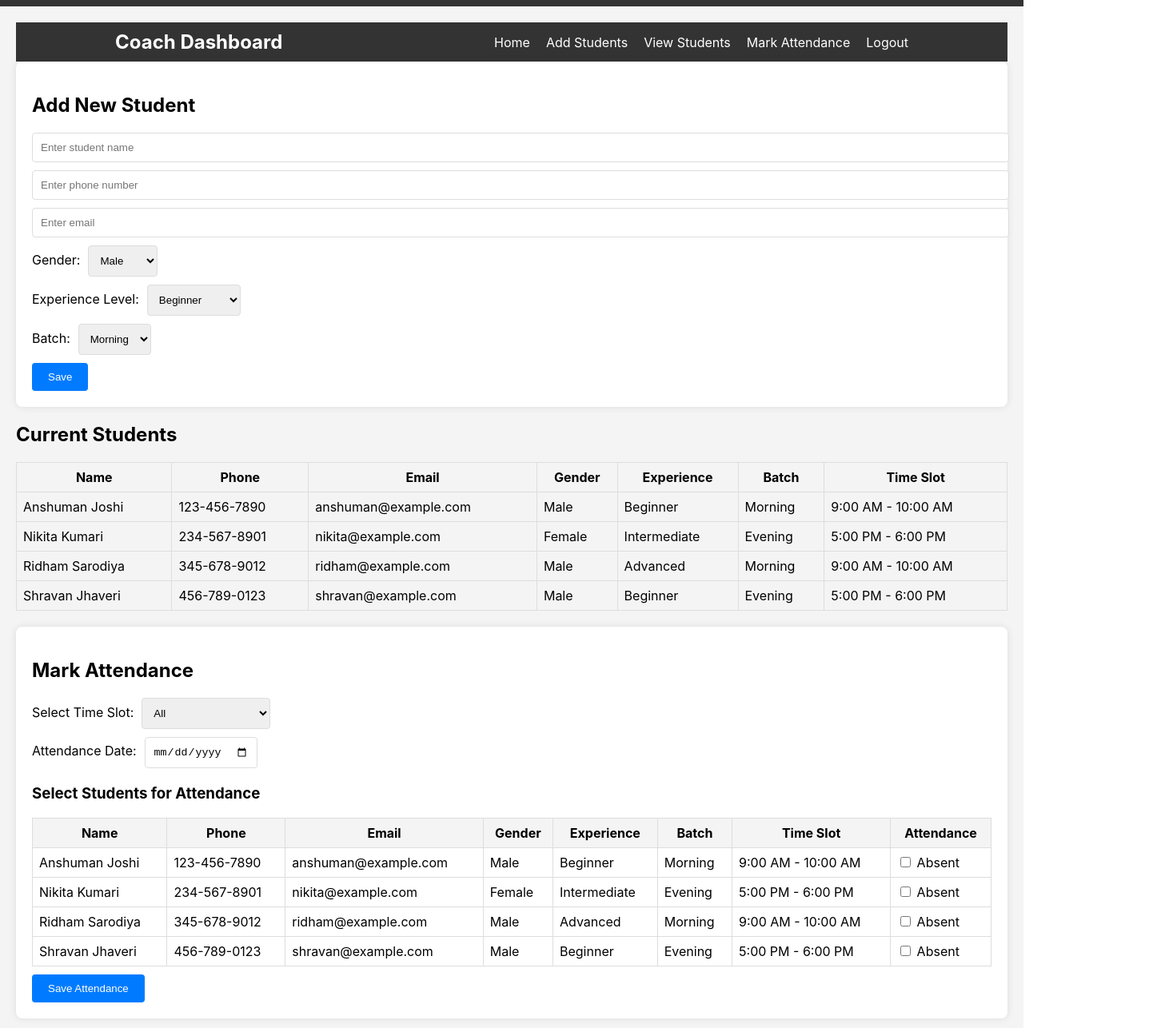
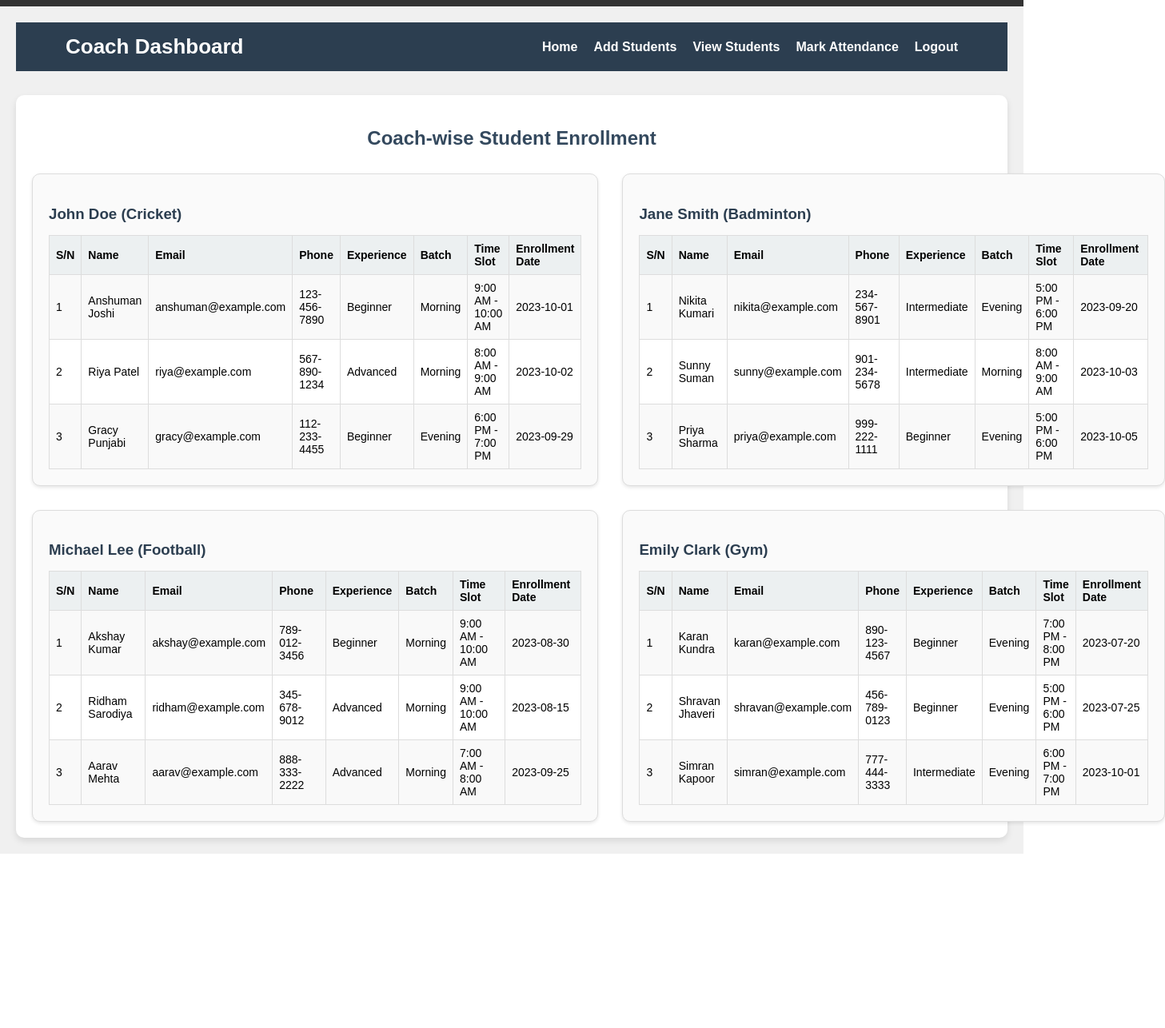
Before and after one commit to Nikita925/fsd-mini-project, a React (Create React App) app: page /coach-login-home in a window 1280 px wide. Shown: the part 49-1335 px from the top of the page at 80% size, 1457 px wide, since content can reach past the window. After the commit the page ends 1117 px from the top, so only its background shows below. Built offline with nearby package versions, Linux system fonts and the light colour scheme.

Commit message:
Update coachloginhome.js

```diff
--- a/src/coachloginhome.js
+++ b/src/coachloginhome.js
@@ -2,233 +2,100 @@ import React, { useState } from 'react';
 import { Link } from 'react-router-dom';
 
 function CoachLoginHome() {
-    // Sample data for students
+    // Expanded student data
     const [students, setStudents] = useState([
-        { name: 'Anshuman Joshi', phone: '123-456-7890', email: 'anshuman@example.com', gender: 'Male', experience: 'Beginner', batch: 'Morning', timeSlot: '9:00 AM - 10:00 AM' },
-        { name: 'Nikita Kumari', phone: '234-567-8901', email: 'nikita@example.com', gender: 'Female', experience: 'Intermediate', batch: 'Evening', timeSlot: '5:00 PM - 6:00 PM' },
-        { name: 'Ridham Sarodiya', phone: '345-678-9012', email: 'ridham@example.com', gender: 'Male', experience: 'Advanced', batch: 'Morning', timeSlot: '9:00 AM - 10:00 AM' },
-        { name: 'Shravan Jhaveri', phone: '456-789-0123', email: 'shravan@example.com', gender: 'Male', experience: 'Beginner', batch: 'Evening', timeSlot: '5:00 PM - 6:00 PM' },
+        { name: 'Anshuman Joshi', phone: '123-456-7890', email: 'anshuman@example.com', gender: 'Male', experience: 'Beginner', batch: 'Morning', timeSlot: '9:00 AM - 10:00 AM', coach: 'John Doe', enrollmentDate: '2023-10-01' },
+        { name: 'Nikita Kumari', phone: '234-567-8901', email: 'nikita@example.com', gender: 'Female', experience: 'Intermediate', batch: 'Evening', timeSlot: '5:00 PM - 6:00 PM', coach: 'Jane Smith', enrollmentDate: '2023-09-20' },
+        { name: 'Riya Patel', phone: '567-890-1234', email: 'riya@example.com', gender: 'Female', experience: 'Advanced', batch: 'Morning', timeSlot: '8:00 AM - 9:00 AM', coach: 'John Doe', enrollmentDate: '2023-10-02' },
+        { name: 'Sunny Suman', phone: '901-234-5678', email: 'sunny@example.com', gender: 'Male', experience: 'Intermediate', batch: 'Morning', timeSlot: '8:00 AM - 9:00 AM', coach: 'Jane Smith', enrollmentDate: '2023-10-03' },
+        { name: 'Akshay Kumar', phone: '789-012-3456', email: 'akshay@example.com', gender: 'Male', experience: 'Beginner', batch: 'Morning', timeSlot: '9:00 AM - 10:00 AM', coach: 'Michael Lee', enrollmentDate: '2023-08-30' },
+        { name: 'Karan Kundra', phone: '890-123-4567', email: 'karan@example.com', gender: 'Male', experience: 'Beginner', batch: 'Evening', timeSlot: '7:00 PM - 8:00 PM', coach: 'Emily Clark', enrollmentDate: '2023-07-20' },
+        { name: 'Gracy Punjabi', phone: '112-233-4455', email: 'gracy@example.com', gender: 'Female', experience: 'Beginner', batch: 'Evening', timeSlot: '6:00 PM - 7:00 PM', coach: 'John Doe', enrollmentDate: '2023-09-29' },
+        { name: 'Ridham Sarodiya', phone: '345-678-9012', email: 'ridham@example.com', gender: 'Male', experience: 'Advanced', batch: 'Morning', timeSlot: '9:00 AM - 10:00 AM', coach: 'Michael Lee', enrollmentDate: '2023-08-15' },
+        { name: 'Shravan Jhaveri', phone: '456-789-0123', email: 'shravan@example.com', gender: 'Male', experience: 'Beginner', batch: 'Evening', timeSlot: '5:00 PM - 6:00 PM', coach: 'Emily Clark', enrollmentDate: '2023-07-25' },
+        { name: 'Priya Sharma', phone: '999-222-1111', email: 'priya@example.com', gender: 'Female', experience: 'Beginner', batch: 'Evening', timeSlot: '5:00 PM - 6:00 PM', coach: 'Jane Smith', enrollmentDate: '2023-10-05' },
+        { name: 'Aarav Mehta', phone: '888-333-2222', email: 'aarav@example.com', gender: 'Male', experience: 'Advanced', batch: 'Morning', timeSlot: '7:00 AM - 8:00 AM', coach: 'Michael Lee', enrollmentDate: '2023-09-25' },
+        { name: 'Simran Kapoor', phone: '777-444-3333', email: 'simran@example.com', gender: 'Female', experience: 'Intermediate', batch: 'Evening', timeSlot: '6:00 PM - 7:00 PM', coach: 'Emily Clark', enrollmentDate: '2023-10-01' },
     ]);
 
-    const [newStudent, setNewStudent] = useState({
-        name: '',
-        phone: '',
-        email: '',
-        gender: 'Male',
-        experience: 'Beginner',
-        batch: 'Morning',
-    });
-
-    const [attendance, setAttendance] = useState({});
-    const [attendanceDate, setAttendanceDate] = useState('');
-    const [selectedTimeSlot, setSelectedTimeSlot] = useState('');
-
-    const handleInputChange = (e) => {
-        const { name, value } = e.target;
-        setNewStudent({ ...newStudent, [name]: value });
+    const coachData = {
+        'John Doe': { sport: 'Cricket' },
+        'Jane Smith': { sport: 'Badminton' },
+        'Michael Lee': { sport: 'Football' },
+        'Emily Clark': { sport: 'Gym' }
     };
 
-    const handleAddStudent = () => {
-        if (newStudent.name.trim() !== '') {
-            setStudents([...students, { ...newStudent, timeSlot: '9:00 AM - 10:00 AM' }]); // Default time slot
-            setNewStudent({
-                name: '',
-                phone: '',
-                email: '',
-                gender: 'Male',
-                experience: 'Beginner',
-                batch: 'Morning',
-            });
-        }
+    const coaches = Object.keys(coachData);
+
+    // Filter students based on coach
+    const getStudentsByCoach = (coach) => {
+        return students.filter(student => student.coach === coach);
     };
 
-    const handleAttendanceToggle = (studentName) => {
-        setAttendance((prevAttendance) => ({
-            ...prevAttendance,
-            [studentName]: prevAttendance[studentName] === 'Present' ? 'Absent' : 'Present',
-        }));
-    };
-
-    const handleSaveAttendance = () => {
-        console.log("Attendance saved for date:", attendanceDate, "for students:", attendance);
-    };
-
-    // Filter students based on selected time slot
-    const filteredStudents = selectedTimeSlot
-        ? students.filter(student => student.timeSlot === selectedTimeSlot)
-        : students;
-
     return (
-        <div style={{ padding: '20px', backgroundColor: '#f4f4f4', minHeight: '100vh' }}>
-            <header style={{ backgroundColor: '#333', color: '#fff', padding: '10px 0' }}>
-                <div style={{ width: '80%', margin: '0 auto', maxWidth: '1200px', display: 'flex', justifyContent: 'space-between', alignItems: 'center' }}>
-                    <div style={{ fontSize: '24px', fontWeight: 'bold' }}>Coach Dashboard</div>
+        <div style={{ padding: '20px', backgroundColor: '#f0f0f0', minHeight: '100vh', fontFamily: 'Arial, sans-serif' }}>
+            <header style={{ backgroundColor: '#2c3e50', color: '#fff', padding: '15px 0' }}>
+                <div style={{ width: '90%', margin: '0 auto', maxWidth: '1200px', display: 'flex', justifyContent: 'space-between', alignItems: 'center' }}>
+                    <div style={{ fontSize: '26px', fontWeight: 'bold' }}>Coach Dashboard</div>
                     <nav>
                         <ul style={{ listStyle: 'none', display: 'flex', margin: 0, padding: 0 }}>
                             <li style={{ marginLeft: '20px' }}>
-                                <Link to="/coach-login-home" style={{ color: '#fff', textDecoration: 'none' }}>Home</Link>
+                                <Link to="/coach-login-home" style={{ color: '#fff', textDecoration: 'none', fontWeight: 'bold' }}>Home</Link>
                             </li>
                             <li style={{ marginLeft: '20px' }}>
-                                <Link to="/coach-login-home" style={{ color: '#fff', textDecoration: 'none' }}>Add Students</Link>
+                                <Link to="/addstudents" style={{ color: '#fff', textDecoration: 'none', fontWeight: 'bold' }}>Add Students</Link>
                             </li>
                             <li style={{ marginLeft: '20px' }}>
-                                <Link to="/view-students" style={{ color: '#fff', textDecoration: 'none' }}>View Students</Link>
+                                <Link to="/viewstudents" style={{ color: '#fff', textDecoration: 'none', fontWeight: 'bold' }}>View Students</Link>
                             </li>
                             <li style={{ marginLeft: '20px' }}>
-                                <Link to="/mark-attendance" style={{ color: '#fff', textDecoration: 'none' }}>Mark Attendance</Link>
+                                <Link to="/markattendance" style={{ color: '#fff', textDecoration: 'none', fontWeight: 'bold' }}>Mark Attendance</Link>
                             </li>
-                            <li style={{ marginLeft: '20px', marginRight: '0' }}>
-                                <Link to="/" style={{ color: '#fff', textDecoration: 'none' }}>Logout</Link>
+                            <li style={{ marginLeft: '20px' }}>
+                                <Link to="/" style={{ color: '#fff', textDecoration: 'none', fontWeight: 'bold' }}>Logout</Link>
                             </li>
                         </ul>
                     </nav>
                 </div>
             </header>
 
-            <div style={{ backgroundColor: '#fff', padding: '20px', borderRadius: '8px', boxShadow: '0 0 10px rgba(0,0,0,0.1)', marginBottom: '20px' }}>
-                <h2>Add New Student</h2>
-                <input
-                    type="text"
-                    name="name"
-                    value={newStudent.name}
-                    onChange={handleInputChange}
-                    placeholder="Enter student name"
-                    style={{ width: '100%', padding: '10px', marginBottom: '10px', borderRadius: '4px', border: '1px solid #ddd' }}
-                />
-                <input
-                    type="tel"
-                    name="phone"
-                    value={newStudent.phone}
-                    onChange={handleInputChange}
-                    placeholder="Enter phone number"
-                    style={{ width: '100%', padding: '10px', marginBottom: '10px', borderRadius: '4px', border: '1px solid #ddd' }}
-                />
-                <input
-                    type="email"
-                    name="email"
-                    value={newStudent.email}
-                    onChange={handleInputChange}
-                    placeholder="Enter email"
-                    style={{ width: '100%', padding: '10px', marginBottom: '10px', borderRadius: '4px', border: '1px solid #ddd' }}
-                />
-                <div style={{ marginBottom: '10px' }}>
-                    <label>Gender:</label>
-                    <select name="gender" value={newStudent.gender} onChange={handleInputChange} style={{ marginLeft: '10px', padding: '10px', borderRadius: '4px', border: '1px solid #ddd' }}>
-                        <option value="Male">Male</option>
-                        <option value="Female">Female</option>
-                        <option value="Other">Other</option>
-                    </select>
-                </div>
-                <div style={{ marginBottom: '10px' }}>
-                    <label>Experience Level:</label>
-                    <select name="experience" value={newStudent.experience} onChange={handleInputChange} style={{ marginLeft: '10px', padding: '10px', borderRadius: '4px', border: '1px solid #ddd' }}>
-                        <option value="Beginner">Beginner</option>
-                        <option value="Intermediate">Intermediate</option>
-                        <option value="Advanced">Advanced</option>
-                    </select>
-                </div>
-                <div style={{ marginBottom: '10px' }}>
-                    <label>Batch:</label>
-                    <select name="batch" value={newStudent.batch} onChange={handleInputChange} style={{ marginLeft: '10px', padding: '10px', borderRadius: '4px', border: '1px solid #ddd' }}>
-                        <option value="Morning">Morning</option>
-                        <option value="Evening">Evening</option>
-                    </select>
-                </div>
-                <button onClick={handleAddStudent} style={{ backgroundColor: '#007BFF', color: '#fff', padding: '10px 20px', border: 'none', borderRadius: '4px', cursor: 'pointer' }}>Save</button>
-            </div>
-
-            <div style={{ marginBottom: '20px' }}>
-                <h2>Current Students</h2>
-                <table style={{ width: '100%', borderCollapse: 'collapse', marginBottom: '10px' }}>
+            <div style={{ marginTop: '30px', padding: '20px', backgroundColor: '#fff', borderRadius: '10px', boxShadow: '0 4px 8px rgba(0, 0, 0, 0.1)' }}>
+                <h2 style={{ textAlign: 'center', marginBottom: '30px', color: '#34495e' }}>Coach-wise Student Enrollment</h2>
+                <div style={{ display: 'grid', gridTemplateColumns: '1fr 1fr', gap: '30px' }}>
+                    {coaches.map((coach) => (
+                        <div key={coach} style={{ border: '1px solid #ddd', borderRadius: '10px', padding: '20px', backgroundColor: '#fafafa', boxShadow: '0 2px 4px rgba(0, 0, 0, 0.1)' }}>
+                            <h3 style={{ color: '#2c3e50', marginBottom: '15px' }}>{coach} ({coachData[coach].sport})</h3>
+                            <table style={{ width: '100%', borderCollapse: 'collapse', fontSize: '14px' }}>
                                 <thead>
-                        <tr style={{ backgroundColor: '#f4f4f4' }}>
-                            <th style={{ border: '1px solid #ddd', padding: '8px' }}>Name</th>
-                            <th style={{ border: '1px solid #ddd', padding: '8px' }}>Phone</th>
-                            <th style={{ border: '1px solid #ddd', padding: '8px' }}>Email</th>
-                            <th style={{ border: '1px solid #ddd', padding: '8px' }}>Gender</th>
-                            <th style={{ border: '1px solid #ddd', padding: '8px' }}>Experience</th>
-                            <th style={{ border: '1px solid #ddd', padding: '8px' }}>Batch</th>
-                            <th style={{ border: '1px solid #ddd', padding: '8px' }}>Time Slot</th>
+                                    <tr style={{ backgroundColor: '#ecf0f1' }}>
+                                        <th style={{ border: '1px solid #ddd', padding: '8px', textAlign: 'left' }}>S/N</th>
+                                        <th style={{ border: '1px solid #ddd', padding: '8px', textAlign: 'left' }}>Name</th>
+                                        <th style={{ border: '1px solid #ddd', padding: '8px', textAlign: 'left' }}>Email</th>
+                                        <th style={{ border: '1px solid #ddd', padding: '8px', textAlign: 'left' }}>Phone</th>
+                                        <th style={{ border: '1px solid #ddd', padding: '8px', textAlign: 'left' }}>Experience</th>
+                                        <th style={{ border: '1px solid #ddd', padding: '8px', textAlign: 'left' }}>Batch</th>
+                                        <th style={{ border: '1px solid #ddd', padding: '8px', textAlign: 'left' }}>Time Slot</th>
+                                        <th style={{ border: '1px solid #ddd', padding: '8px', textAlign: 'left' }}>Enrollment Date</th>
                                     </tr>
                                 </thead>
                                 <tbody>
-                        {students.map((student, index) => (
-                            <tr key={index}>
+                                    {getStudentsByCoach(coach).map((student, index) => (
+                                        <tr key={index} style={{ backgroundColor: index % 2 === 0 ? '#f9f9f9' : '#fff' }}>
+                                            <td style={{ border: '1px solid #ddd', padding: '8px' }}>{index + 1}</td>
                                             <td style={{ border: '1px solid #ddd', padding: '8px' }}>{student.name}</td>
+                                            <td style={{ border: '1px solid #ddd', padding: '8px' }}>{student.email}</td>
                                             <td style={{ border: '1px solid #ddd', padding: '8px' }}>{student.phone}</td>
-                                <td style={{ border: '1px solid #ddd', padding: '8px' }}>{student.email}</td>
-                                <td style={{ border: '1px solid #ddd', padding: '8px' }}>{student.gender}</td>
                                             <td style={{ border: '1px solid #ddd', padding: '8px' }}>{student.experience}</td>
                                             <td style={{ border: '1px solid #ddd', padding: '8px' }}>{student.batch}</td>
                                             <td style={{ border: '1px solid #ddd', padding: '8px' }}>{student.timeSlot}</td>
+                                            <td style={{ border: '1px solid #ddd', padding: '8px' }}>{student.enrollmentDate}</td>
                                         </tr>
                                     ))}
                                 </tbody>
                             </table>
                         </div>
-
-            <div style={{ backgroundColor: '#fff', padding: '20px', borderRadius: '8px', boxShadow: '0 0 10px rgba(0,0,0,0.1)' }}>
-                <h2>Mark Attendance</h2>
-                <div style={{ marginBottom: '10px' }}>
-                    <label>Select Time Slot:</label>
-                    <select value={selectedTimeSlot} onChange={(e) => setSelectedTimeSlot(e.target.value)} style={{ marginLeft: '10px', padding: '10px', borderRadius: '4px', border: '1px solid #ddd' }}>
-                        <option value="">All</option>
-                        <option value="9:00 AM - 10:00 AM">9:00 AM - 10:00 AM</option>
-                        <option value="5:00 PM - 6:00 PM">5:00 PM - 6:00 PM</option>
-                    </select>
+                    ))}
                 </div>
-                <div>
-                    <label>Attendance Date:</label>
-                    <input
-                        type="date"
-                        value={attendanceDate}
-                        onChange={(e) => setAttendanceDate(e.target.value)}
-                        style={{ marginLeft: '10px', padding: '10px', borderRadius: '4px', border: '1px solid #ddd' }}
-                    />
-                </div>
-
-                <h3 style={{ marginTop: '20px' }}>Select Students for Attendance</h3>
-                {filteredStudents.length > 0 && (
-                    <table style={{ width: '100%', borderCollapse: 'collapse', marginTop: '10px' }}>
-                        <thead>
-                            <tr style={{ backgroundColor: '#f4f4f4' }}>
-                                <th style={{ border: '1px solid #ddd', padding: '8px' }}>Name</th>
-                                <th style={{ border: '1px solid #ddd', padding: '8px' }}>Phone</th>
-                                <th style={{ border: '1px solid #ddd', padding: '8px' }}>Email</th>
-                                <th style={{ border: '1px solid #ddd', padding: '8px' }}>Gender</th>
-                                <th style={{ border: '1px solid #ddd', padding: '8px' }}>Experience</th>
-                                <th style={{ border: '1px solid #ddd', padding: '8px' }}>Batch</th>
-                                <th style={{ border: '1px solid #ddd', padding: '8px' }}>Time Slot</th>
-                                <th style={{ border: '1px solid #ddd', padding: '8px' }}>Attendance</th>
-                            </tr>
-                        </thead>
-                        <tbody>
-                            {filteredStudents.map((student, index) => (
-                                <tr key={index}>
-                                    <td style={{ border: '1px solid #ddd', padding: '8px' }}>{student.name}</td>
-                                    <td style={{ border: '1px solid #ddd', padding: '8px' }}>{student.phone}</td>
-                                    <td style={{ border: '1px solid #ddd', padding: '8px' }}>{student.email}</td>
-                                    <td style={{ border: '1px solid #ddd', padding: '8px' }}>{student.gender}</td>
-                                    <td style={{ border: '1px solid #ddd', padding: '8px' }}>{student.experience}</td>
-                                    <td style={{ border: '1px solid #ddd', padding: '8px' }}>{student.batch}</td>
-                                    <td style={{ border: '1px solid #ddd', padding: '8px' }}>{student.timeSlot}</td>
-                                    <td style={{ border: '1px solid #ddd', padding: '8px' }}>
-                                        <label>
-                                            <input
-                                                type="checkbox"
-                                                checked={attendance[student.name] === 'Present'}
-                                                onChange={() => handleAttendanceToggle(student.name)}
-                                            />
-                                            {attendance[student.name] === 'Present' ? ' Present' : ' Absent'}
-                                        </label>
-                                    </td>
-                                </tr>
-                            ))}
-                        </tbody>
-                    </table>
-                )}
-
-                <button onClick={handleSaveAttendance} style={{ backgroundColor: '#007BFF', color: '#fff', padding: '10px 20px', border: 'none', borderRadius: '4px', cursor: 'pointer', marginTop: '10px' }}>Save Attendance</button>
             </div>
         </div>
     );
```
Lines whose indentation alone changed are shown as unchanged.
